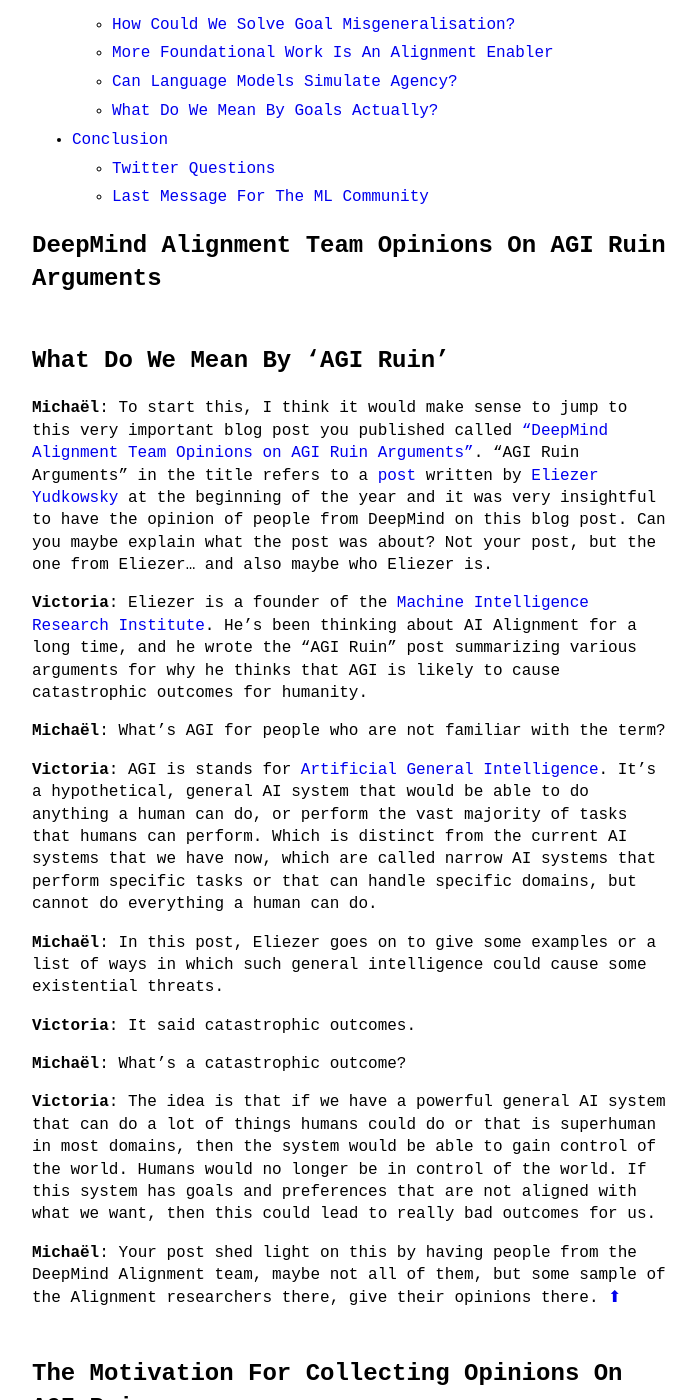
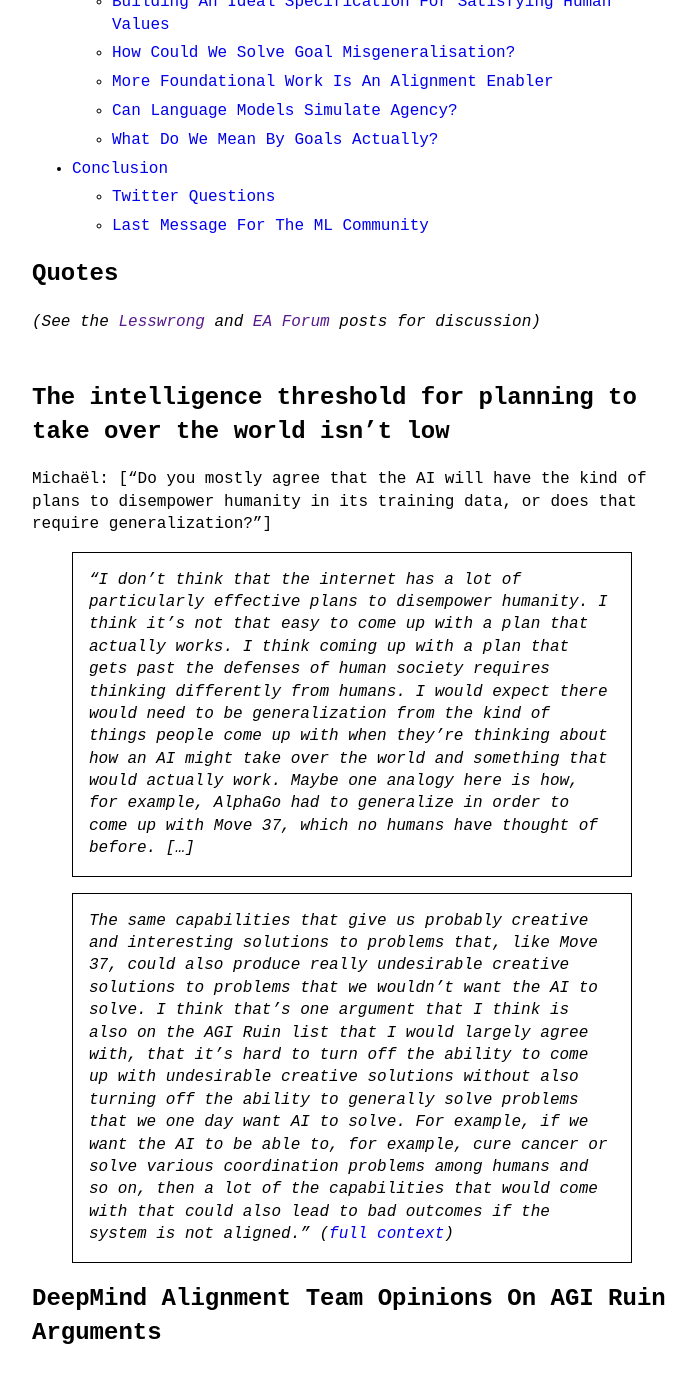
Before and after one commit to theinsideview/theinsideview.github.io, a Jekyll site: the page built from _posts/2023-01-12-krakvona.md, in a window 1280 px wide and 1400 px high, scrolled down 2257 px. Shown: the whole window, without its empty margins (288-984 px from the left). Built offline with Jekyll 4.4.1, drawn with Linux system fonts in a browser that asks for light colours.

Commit message:
Update 2023-01-12-krakvona.md

```diff
--- a/_posts/2023-01-12-krakvona.md
+++ b/_posts/2023-01-12-krakvona.md
@@ -16,6 +16,7 @@
 
 # Outline
 
+* [Quotes](#quotes)
 * [DeepMind Alignment Team Opinions On AGI Ruin Arguments](#deepmind-alignment-team-opinions-on-agi-ruin-arguments)
     * [What Do We Mean By 'AGI Ruin'](#what-do-we-mean-by-agi-ruin)
     * [The Motivation For Collecting Opinions On AGI Ruin](#the-motivation-for-collecting-opinions-on-agi-ruin)
@@ -57,6 +58,18 @@
 * [Conclusion](#conclusion)
     * [Twitter Questions](#twitter-questions)
     * [Last Message For The ML Community](#last-message-for-the-ml-community)
+
+# Quotes
+
+_(See the [Lesswrong]() and [EA Forum]() posts for discussion)_
+
+## The intelligence threshold for planning to take over the world isn't low
+
+Michaël: [“Do you mostly agree that the AI will have the kind of plans to disempower humanity in its training data, or does that require generalization?”]
+
+> “I don't think that the internet has a lot of particularly effective plans to disempower humanity. I think it's not that easy to come up with a plan that actually works. I think coming up with a plan that gets past the defenses of human society requires thinking differently from humans. I would expect there would need to be generalization from the kind of things people come up with when they're thinking about how an AI might take over the world and something that would actually work. Maybe one analogy here is how, for example, AlphaGo had to generalize in order to come up with Move 37, which no humans have thought of before. \[...\]
+
+> The same capabilities that give us probably creative and interesting solutions to problems that, like Move 37, could also produce really undesirable creative solutions to problems that we wouldn't want the AI to solve. I think that's one argument that I think is also on the AGI Ruin list that I would largely agree with, that it's hard to turn off the ability to come up with undesirable creative solutions without also turning off the ability to generally solve problems that we one day want AI to solve. For example, if we want the AI to be able to, for example, cure cancer or solve various coordination problems among humans and so on, then a lot of the capabilities that would come with that could also lead to bad outcomes if the system is not aligned.” ([full context](https://theinsideview.ai/victoria#a-move-37-might-disempower-humanity))
 
 # DeepMind Alignment Team Opinions On AGI Ruin Arguments
 
```
